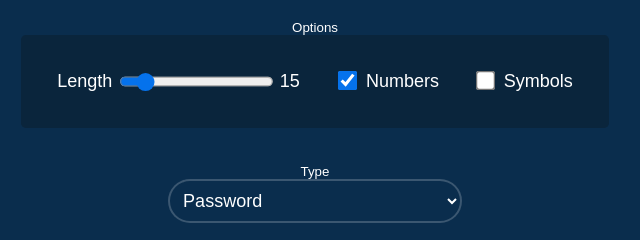
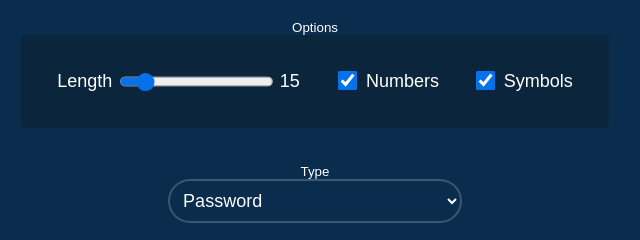
Before and after one commit to alexgarbacea/password-generator-js, a plain HTML site: page index.html in a window 1280 px wide. Shown: the part 379-619 px from the top of the page, 325-965 px from the left. Drawn offline with Linux system fonts and the light colour scheme.

Commit message:
Symbols checked by default

```diff
--- a/index.html
+++ b/index.html
@@ -30,7 +30,7 @@
                                 <label for="numbers">Numbers</label>
                             </div>
                             <div>
-                                <input class="checkbox" type="checkbox" id="symbols" name="symbols">
+                                <input class="checkbox" type="checkbox" id="symbols" name="symbols" checked>
                                 <label for="symbols">Symbols</label>
                             </div>
                         </section>
```
